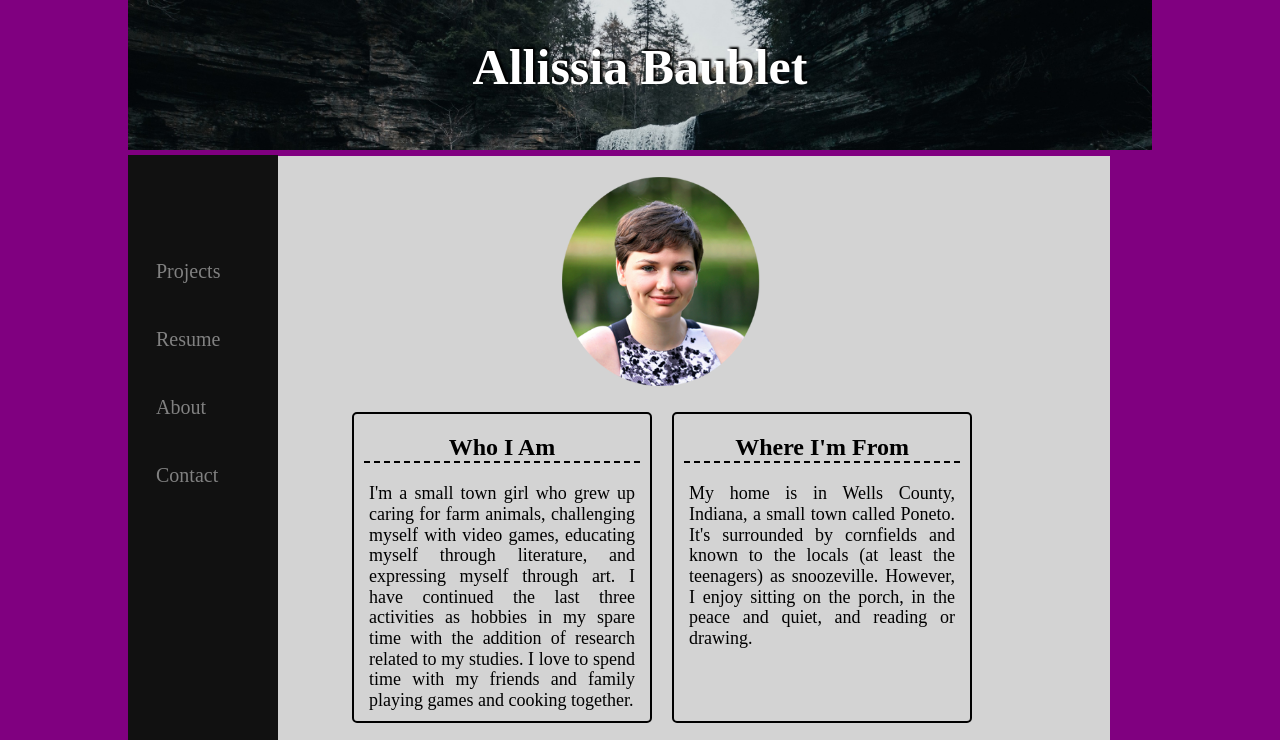
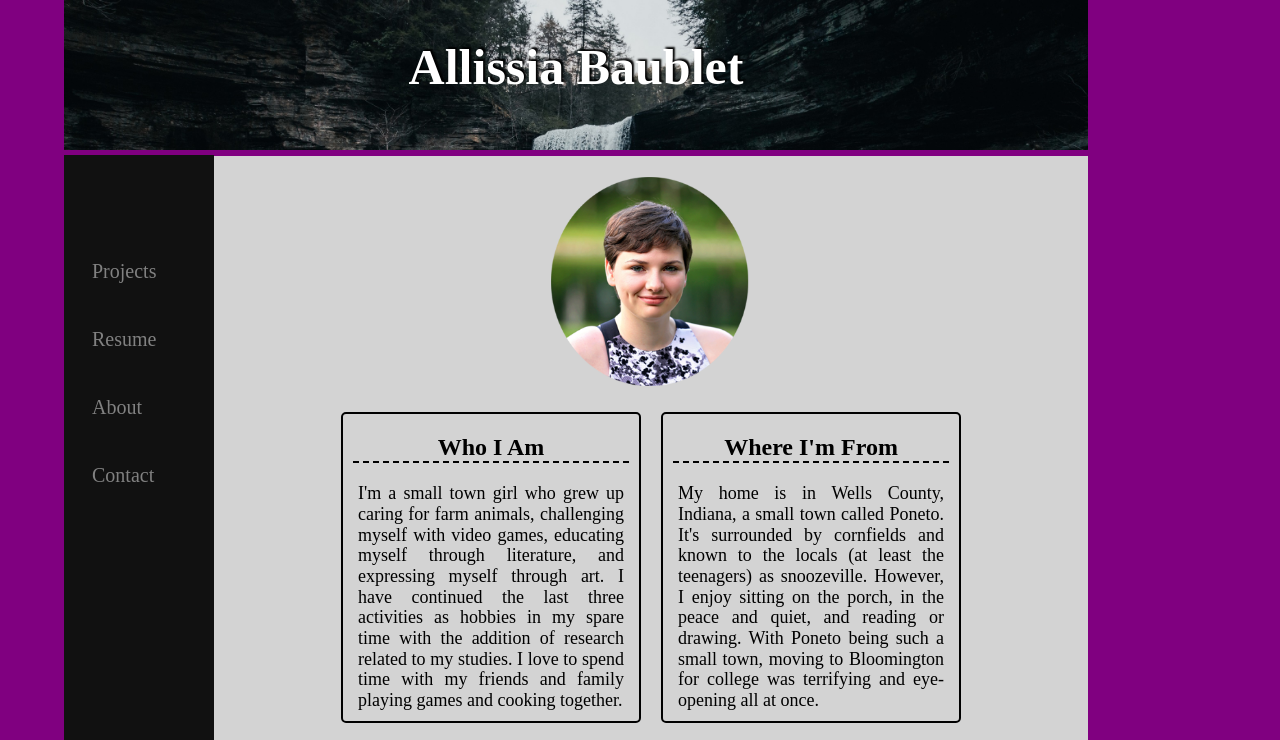
Before and after one commit to ballissia/personal-web, a plain HTML site: page Final-Baublet-Allissia/index.html in a window 1280 px wide. Shown: the top 740 px of the page. Drawn offline with Linux system fonts and the light colour scheme.

Commit message:
fixed section positioning and response

```diff
--- a/Final-Baublet-Allissia/css/styles.css
+++ b/Final-Baublet-Allissia/css/styles.css
@@ -1,6 +1,7 @@
 /* natural box model */
 html {
   box-sizing: border-box;
+  scroll-behavior: smooth;
 }
 html, body{
   padding: 0;
@@ -60,7 +61,7 @@ header {
   background-position: center top;
   padding: 5px;
   padding-bottom: 20px;
-  margin: 5px;
+  /* margin: 5px; */
   display: flex;
   align-items: center;
 }
@@ -91,7 +92,7 @@ nav .container {
 
 /* The side navigation menu */
 .sidenav, .largeNav {
-  height: 100%;
+  height: 100vh;
   /* 100% Full-height */
   width: 0;
   /* 0 width - change this with JavaScript */
@@ -110,6 +111,9 @@ nav .container {
   /* Disable vertical scroll */
   padding-top: 60px;
   /* Place content 60px from the top */
+}
+
+.sidenav {
   transition: 0.5s;
   /* 0.5 second transition effect to slide in the sidenav */
 }
@@ -200,6 +204,11 @@ nav .dropItems a {
 /********************* Projects- Body **************/
 .projects .container{
   overflow: hidden;
+  margin: 0 auto;
+}
+.lightgallery{
+  display: flex;
+  flex-direction: row;
 }
 
 /*
@@ -219,7 +228,8 @@ img {
 }
 
 .thumb{
-  width: 30%;
+  width: 40%;
+
 }
 
 /* clearfix - in case you decide to float elements */
@@ -281,14 +291,15 @@ img {
   }
 
   header {
-    width: 90%;
-    margin: 0 auto;
+    width: 90vw;
+    /* margin: 0 auto; */
+    margin-left: 5vw;
   }
 
   .largeNav {
     position: absolute;
     width: 150px;
-    left: 5%;
+    left: 5vw;
     top: 155px;
   }
 
@@ -306,9 +317,9 @@ img {
   }
 
   .aboutMe {
-    width: 74%;
+    width: calc(90vw - 150px);
     position: relative;
-    left: calc(5% + 150px);
+    left: calc(5vw + 150px);
     top: -60px;
     margin: 11px 0;
   }
@@ -325,8 +336,8 @@ img {
   }
 
   .aboutMe {
-    left: calc(5% + 150px);
-    width: calc(100% - (5% + 150px));
+    left: calc(5vw + 150px);
+    width: calc(90vw - 150px);
   }
 
   .aboutMe .container {
@@ -341,14 +352,14 @@ img {
   }
 
   header {
-    width: 80%;
+    width: 80vw;
   }
 
   .largeNav {
-    left: 10%;
   }
 
   .aboutMe {
-    width: 70%;
+    width: calc(80vw - 150px);
+    /* margin-left: calc(150px); */
   }
 }
--- a/Final-Baublet-Allissia/index.html
+++ b/Final-Baublet-Allissia/index.html
@@ -108,7 +108,7 @@
 
           <section class="where">
             <h2>Where I'm From</h2>
-            <p>My home is in Wells County, Indiana, a small town called Poneto. It's surrounded by cornfields and known to the locals (at least the teenagers) as snoozeville. However, I enjoy sitting on the porch, in the peace and quiet, and reading or drawing.</p>
+            <p>My home is in Wells County, Indiana, a small town called Poneto. It's surrounded by cornfields and known to the locals (at least the teenagers) as snoozeville. However, I enjoy sitting on the porch, in the peace and quiet, and reading or drawing. With Poneto being such a small town, moving to Bloomington for college was terrifying and eye-opening all at once. </p>
           </section>
 
           <section class="what">
@@ -138,6 +138,26 @@
   function closeNav() {
     document.getElementById("mySidenav").style.width = "0";
   }
+
+  window.addEventListener("scroll", function() {
+    // this is to get the large nav to be sticky
+    let largeNav = document.getElementsByClassName("largeNav")[0];
+    let aboutMe = document.getElementsByClassName("aboutMe")[0];
+
+    if (largeNav && aboutMe) {
+      let bb = largeNav.getBoundingClientRect();
+      let aboutMeBB = aboutMe.getBoundingClientRect();
+
+      let adjustedTop = largeNav.adjustedTop || 0;
+      if (bb.top < 0 || bb.bottom > window.innerHeight) {
+        adjustedTop -= bb.top;
+        // TODO: Hardcoded 155; try to replace with aboutMe.scrollTop
+        if (adjustedTop < 155) adjustedTop = 155;
+        largeNav.style.top = `${adjustedTop}px`;
+        largeNav.adjustedTop = adjustedTop;
+      }
+    }
+  });
 </script>
 
 
```
Also changed, not shown: Final-Baublet-Allissia/projects.html (+24 -5 lines), Final-Baublet-Allissia/js/script.js (added), README.md.
